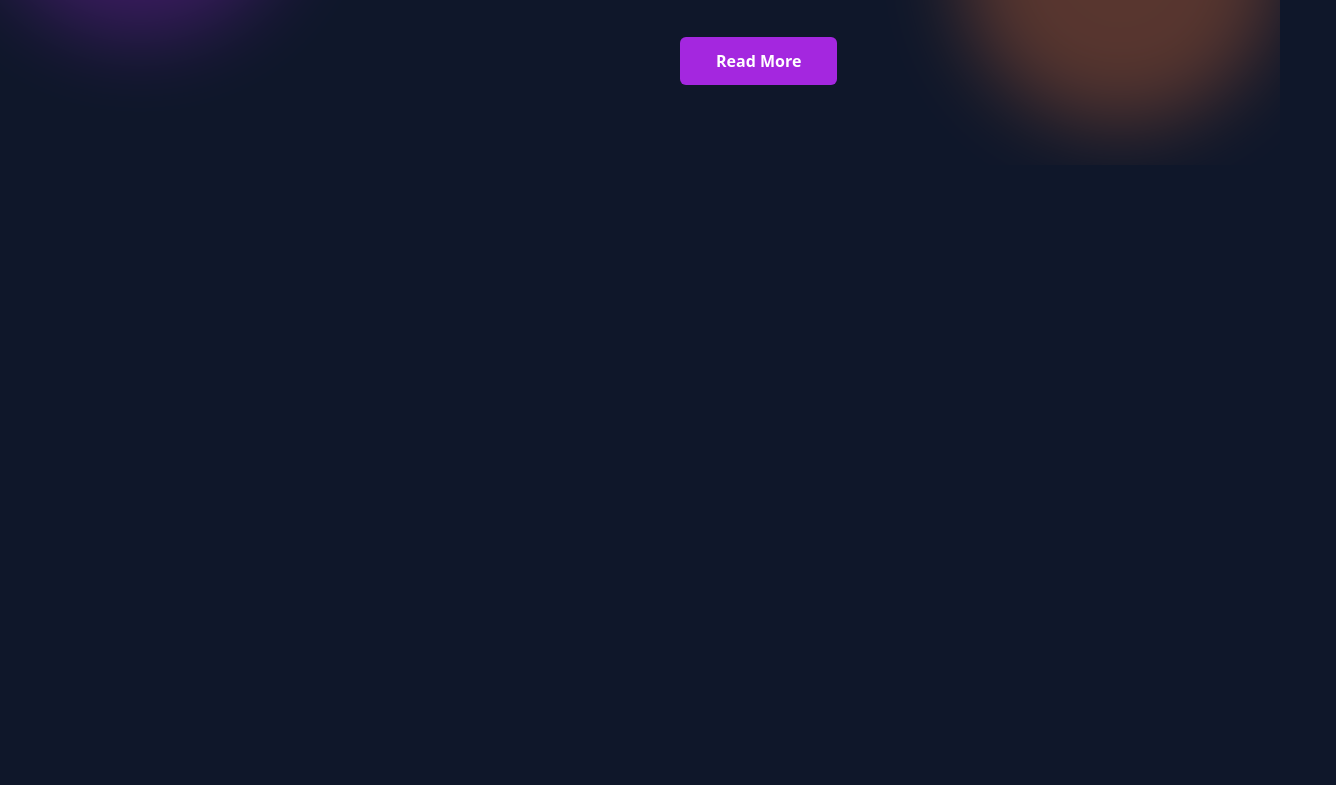
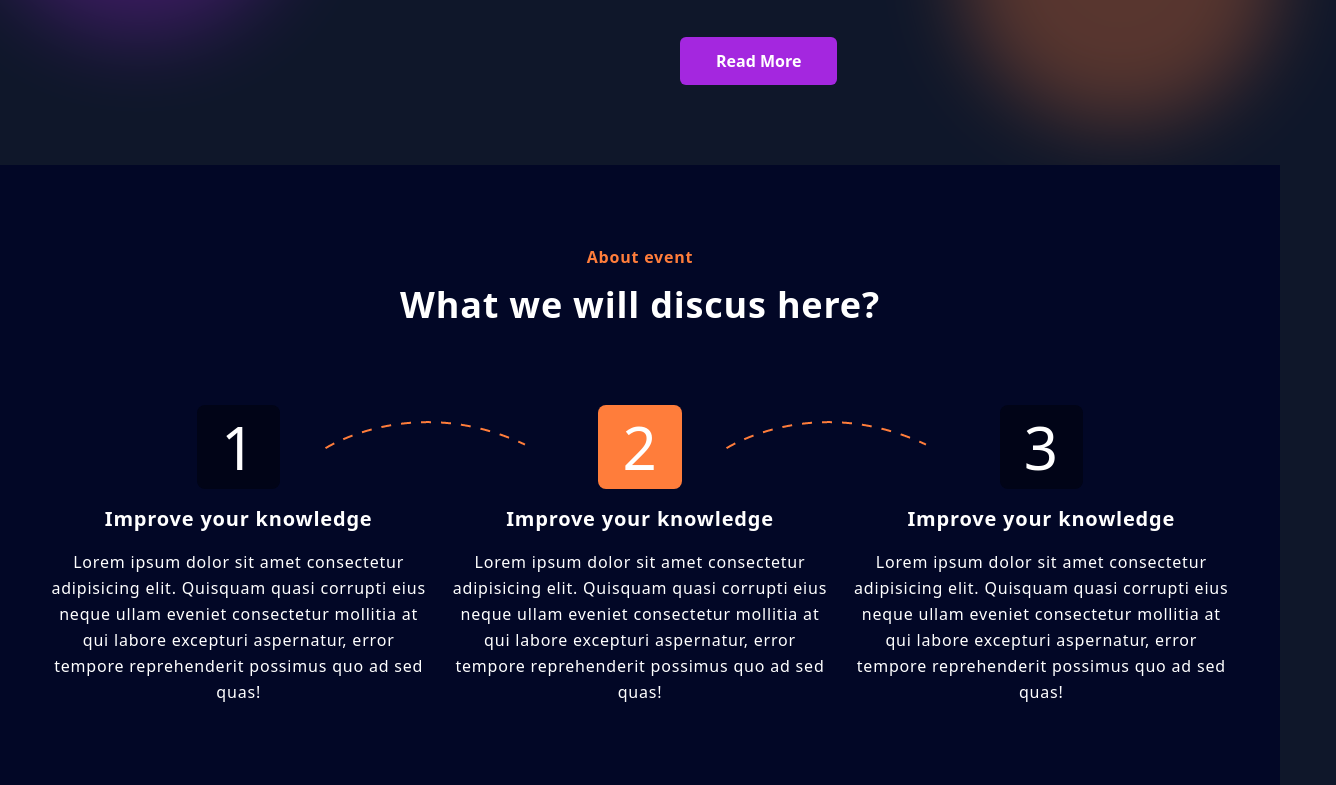
Before and after one commit to daniellmda/tailwind-website, a website: page index.html in a window 1280 px wide. Shown: the part 1592-2377 px from the top of the page, 1336 px wide, since content can reach past the window. Before the commit the page ends 1757 px from the top, so only its background shows below. Drawn offline with Linux system fonts and the light colour scheme.

Commit message:
sectio 4 done

```diff
--- a/index.html
+++ b/index.html
@@ -112,6 +112,39 @@
             </div>
 
         </section>
+        <section id="schedule" class="bg-color-primary-light">
+            <div class="container py-20">
+                <div class="text-center m-auto mb-20 md:w-1/2">
+                    <h4 class="font-bold text-color-secondary mb-4">About event</h4>
+                    <h1 class="title">What we will discus here?</h1>
+                </div>
+                <div class="flex flex-col items-center justify-between space-y-6 md:flex-row md:space-y-0 md:space-x-6">
+                    <div class="text-center cursor-pointer">
+                        <div class="relative bg-color-primary-dark inline-block px-6 py-3 rounded-lg cursor-pointer hover:bg-color-secondary ease-in duration-200">
+                            <p class="text-6xl lg:after:content-[''] lg:after:flex lg:after:bg-[url('/img/line.png')] lg:after:absolute lg:after:top-4 lg:after:left-32 2xl:after:left-52 lg:after:bg-no-repeat lg:after:h-7 lg:after:w-52">1</p>
+                        </div>
+                        <h3 class="text-xl font-bold py-4">Improve your knowledge</h3>
+                        <p class="leading-relaxed">Lorem ipsum dolor sit amet consectetur adipisicing elit. Quisquam quasi corrupti eius neque ullam eveniet consectetur mollitia at qui labore excepturi aspernatur, error tempore reprehenderit possimus quo ad sed quas!</p>
+                    </div>
+                    <div class="text-center cursor-pointer">
+                        <div class="relative bg-color-secondary inline-block px-6 py-3 rounded-lg cursor-pointer hover:bg-color-secondary ease-in duration-200">
+                            <p class="text-6xl lg:after:content-[''] lg:after:flex lg:after:bg-[url('/img/line.png')] lg:after:absolute lg:after:top-4 lg:after:left-32 2xl:after:left-52 lg:after:bg-no-repeat lg:after:h-7 lg:after:w-52">2</p>
+                        </div>
+                        <h3 class="text-xl font-bold py-4">Improve your knowledge</h3>
+                        <p class="leading-relaxed">Lorem ipsum dolor sit amet consectetur adipisicing elit. Quisquam quasi corrupti eius neque ullam eveniet consectetur mollitia at qui labore excepturi aspernatur, error tempore reprehenderit possimus quo ad sed quas!</p>
+                    </div>
+                    <div class="text-center cursor-pointer">
+                        <div class="relative bg-color-primary-dark inline-block px-6 py-3 rounded-lg cursor-pointer hover:bg-color-secondary ease-in duration-200">
+                            <p class="text-6xl lg:after:content-[''] lg:after:flex lg:after:bg-[url]('/img/line.png') lg:after:absolute lg:after:top-4 lg:after:left-32 2xl:after:left-52 lg:after:bg-no-repeat lg:after:h-7 lg:after:w-52">3</p>
+                        </div>
+                        <h3 class="text-xl font-bold py-4">Improve your knowledge</h3>
+                        <p class="leading-relaxed">Lorem ipsum dolor sit amet consectetur adipisicing elit. Quisquam quasi corrupti eius neque ullam eveniet consectetur mollitia at qui labore excepturi aspernatur, error tempore reprehenderit possimus quo ad sed quas!</p>
+                    </div>
+                </div>
+            </div>
+
+
+        </section>
     </main>
 
     <script>
```
Also changed, not shown: css/main.css, img/line.png (added).
